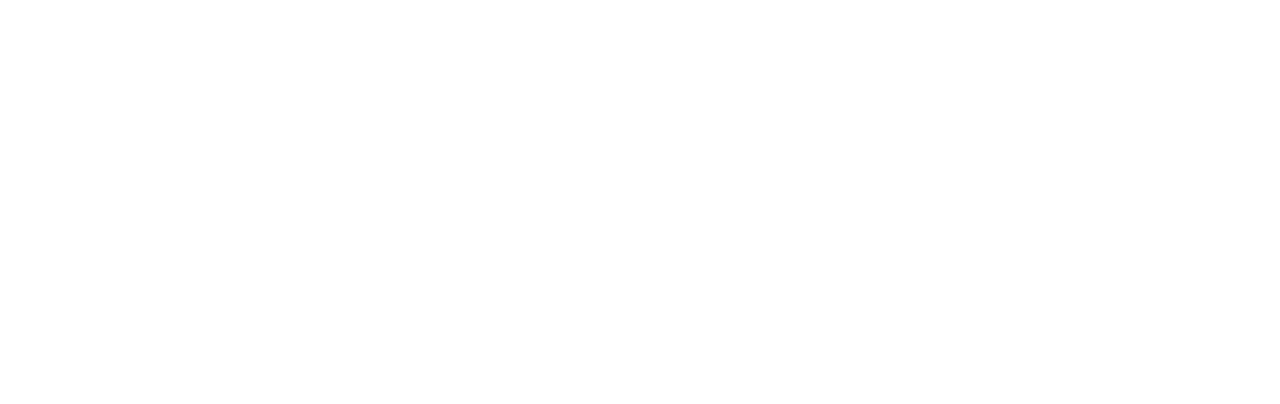
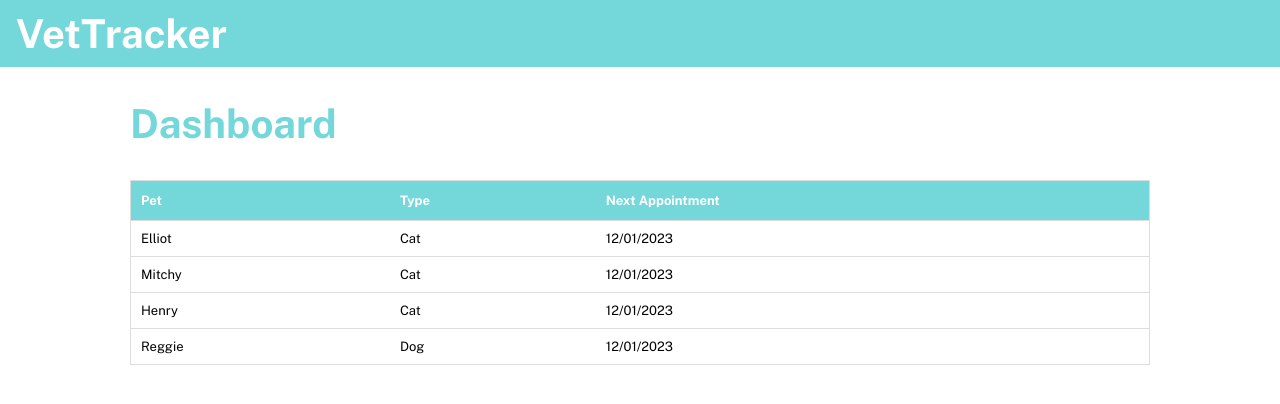
Before and after one commit to Kimberlynolsin/VetTracker, a React (Vite) app: page /dashboard in a window 1280 px wide. Before the commit this address had no page. Shown: the top 404 px of the page. Built offline with nearby package versions, Linux system fonts and the light colour scheme.

Commit message:
add dashboard table

```diff
--- a/index.html
+++ b/index.html
@@ -10,7 +10,7 @@
       href="https://fonts.googleapis.com/css2?family=Public+Sans:wght@300;400;700&display=swap"
       rel="stylesheet"
     />
-    <title>Vite + React</title>
+    <title>Vet Tracker</title>
   </head>
   <body>
     <div id="root"></div>
--- a/src/App.jsx
+++ b/src/App.jsx
@@ -3,6 +3,7 @@
 import HomePage from "./pages/Homepage/HomePage";
 import SignUp from './pages/Signup/SignUp'
 import Login from "./pages/Login/Login";
+import Dashboard from "./pages/Dashboard/Dashboard";
 
 import "./styles/styles.scss";
 function App() {
@@ -13,6 +14,7 @@
           <Route path= "/"element={<HomePage />} />
           <Route path= "/signup"element={<SignUp />} />
           <Route path= "/login"element={<Login />} />
+          <Route path= "/dashboard"element={<Dashboard />} />
         </Routes>
       </Router>
     </>
--- /dev/null
+++ b/src/content/pet-list.js
@@ -0,0 +1,26 @@
+export const petList = [
+  {
+    id: 1,
+    name: "Elliot",
+    type: "Cat",
+    appointment: "12/01/2023",
+  },
+  {
+    id: 2,
+    name: "Mitchy",
+    type: "Cat",
+    appointment: "12/01/2023",
+  },
+  {
+    id: 3,
+    name: "Henry",
+    type: "Cat",
+    appointment: "12/01/2023",
+  },
+  {
+    id: 4,
+    name: "Reggie",
+    type: "Dog",
+    appointment: "12/01/2023",
+  },
+];
--- /dev/null
+++ b/src/pages/Dashboard/Dashboard.jsx
@@ -0,0 +1,34 @@
+import Header from "../../components/Header/Header";
+import { petList } from "../../content/pet-list";
+
+const Dashboard = () => {
+  const renderPets = petList.map((e) => {
+    return (
+      <>
+        <tr key={e.id}>
+          <td>{e.name}</td>
+          <td>{e.type}</td>
+          <td>{e.appointment}</td>
+        </tr>
+      </>
+    );
+  });
+  return (
+    <>
+      <Header />
+      <section className="dashboard">
+        <h1 className="dashboard__title">Dashboard</h1>
+        <table>
+          <tr>
+            <th>Pet</th>
+            <th>Type</th>
+            <th>Next Appointment</th>
+          </tr>
+          {renderPets}
+        </table>
+      </section>
+    </>
+  );
+};
+
+export default Dashboard;
--- /dev/null
+++ b/src/pages/Dashboard/Dashboard.scss
@@ -0,0 +1,29 @@
+.dashboard {
+  @include desktop {
+    width: 102rem;
+    padding: $margin-desktop;
+  }
+  &__title {
+    color: $primary;
+  }
+  table {
+    border-collapse: collapse;
+    width: 100%;
+    border: 1px solid #ddd;
+  }
+  td,
+  th {
+    border-bottom: 1px solid #ddd;
+    padding: 1rem;
+  }
+  tr:hover {
+    background-color: #ddd;
+  }
+  th {
+    padding-top: 12px;
+    padding-bottom: 12px;
+    text-align: left;
+    background-color: $primary;
+    color: white;
+  }
+}
--- a/src/styles/styles.scss
+++ b/src/styles/styles.scss
@@ -7,3 +7,4 @@
 @import "../pages/Homepage/HomePage.scss";
 @import '../pages/Signup/SignUp.scss';
 @import '../pages/Login/Login.scss';
+@import '../pages/Dashboard/Dashboard.scss';
```
